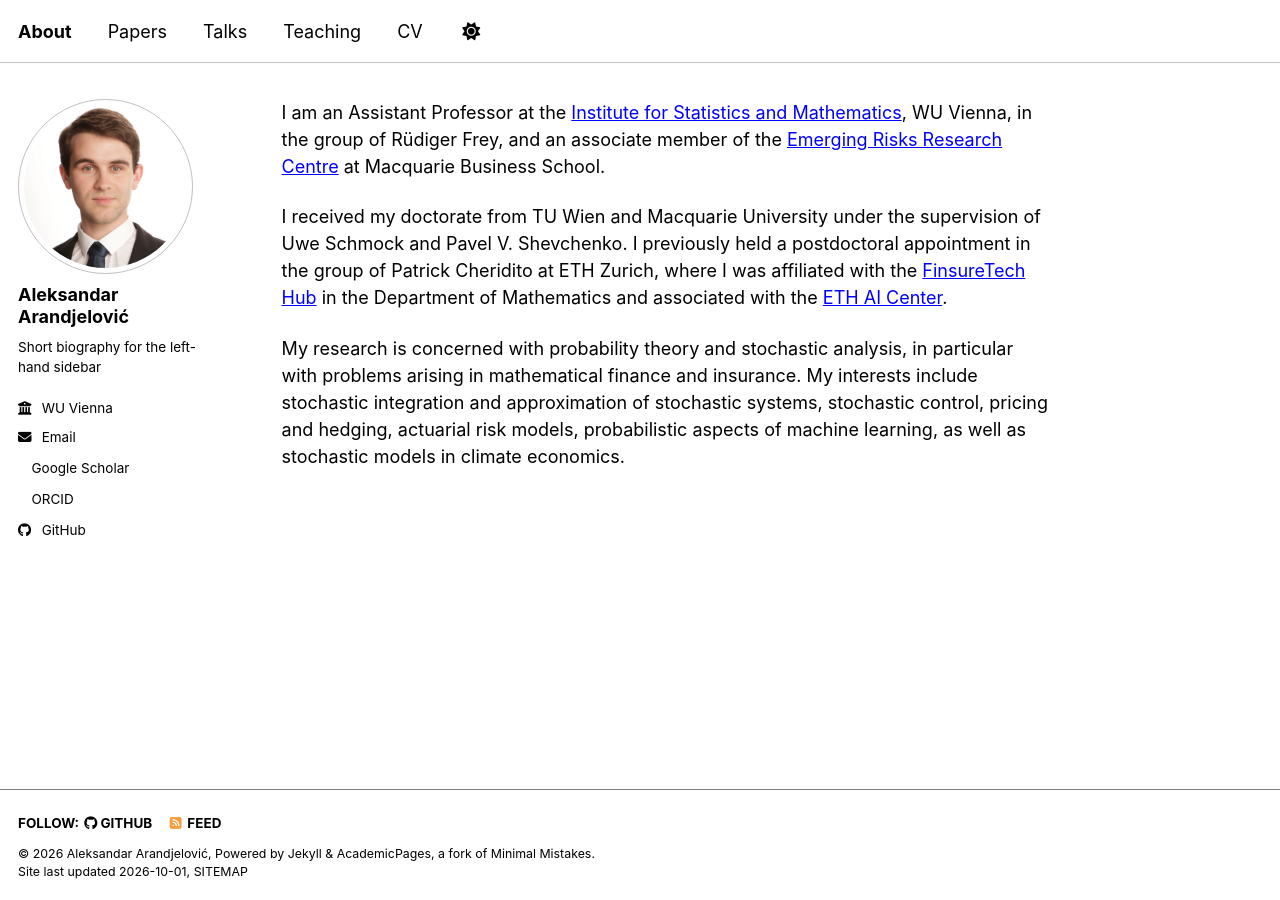
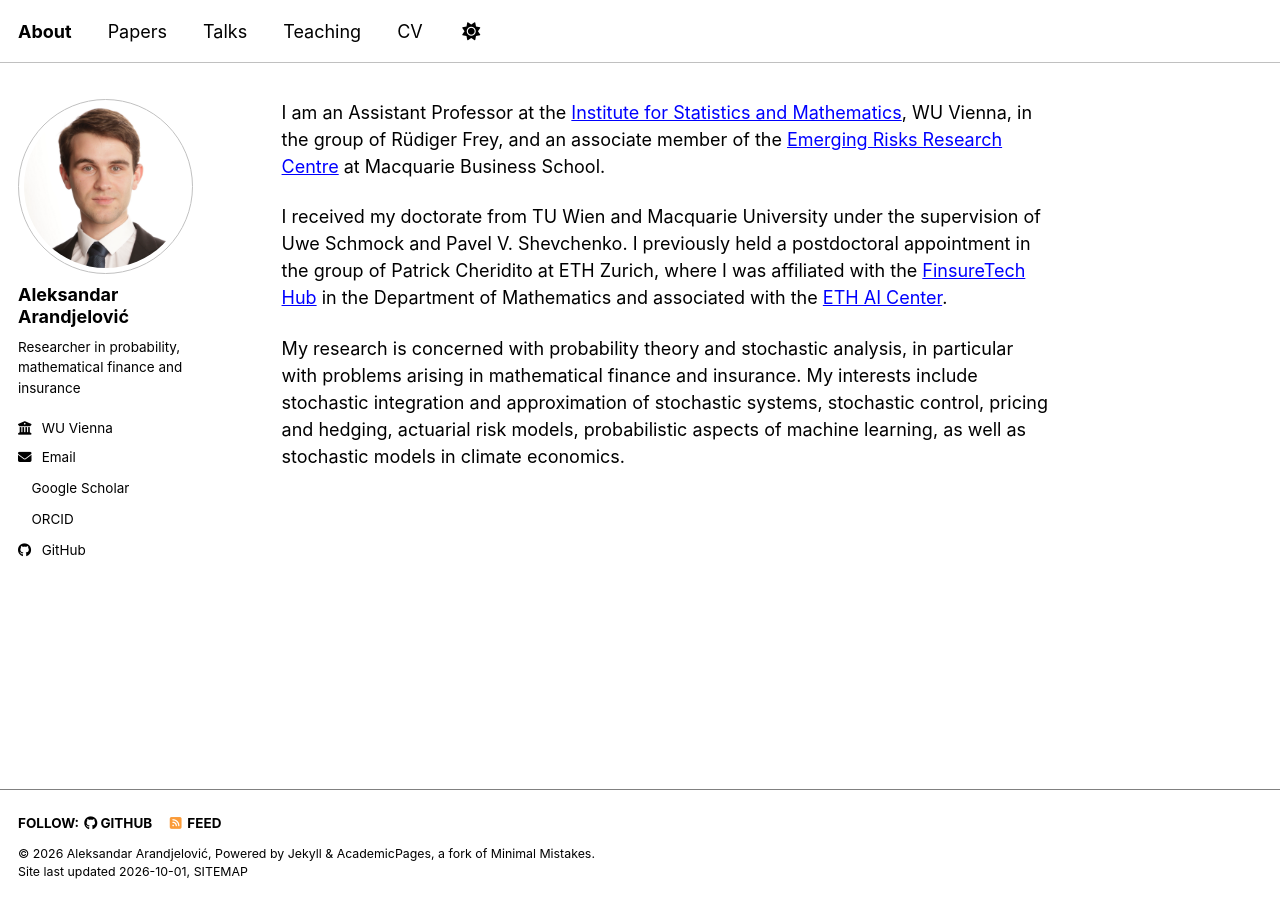
Before and after one commit to aarandjel/aarandjel.github.io, a Jekyll site: the page built from _pages/about.md, in a window 1280 px wide. Built offline with Jekyll 4.4.1, drawn with Linux system fonts in a browser that asks for light colours; a style sheet for code colours, icons or effects is not loaded.

Commit message:
Update _config.yml

```diff
--- a/_config.yml
+++ b/_config.yml
@@ -26,7 +26,7 @@ author:
   avatar           : "arandjelovic-photo.jpg"
   name             : "Aleksandar Arandjelović"
   pronouns         : # example: "she/her"
-  bio              : "Short biography for the left-hand sidebar"
+  bio              : "Researcher in probability, mathematical finance and insurance"
   location         : # "Vienna"
   employer         : "WU Vienna"
   uri              : # URL
```
